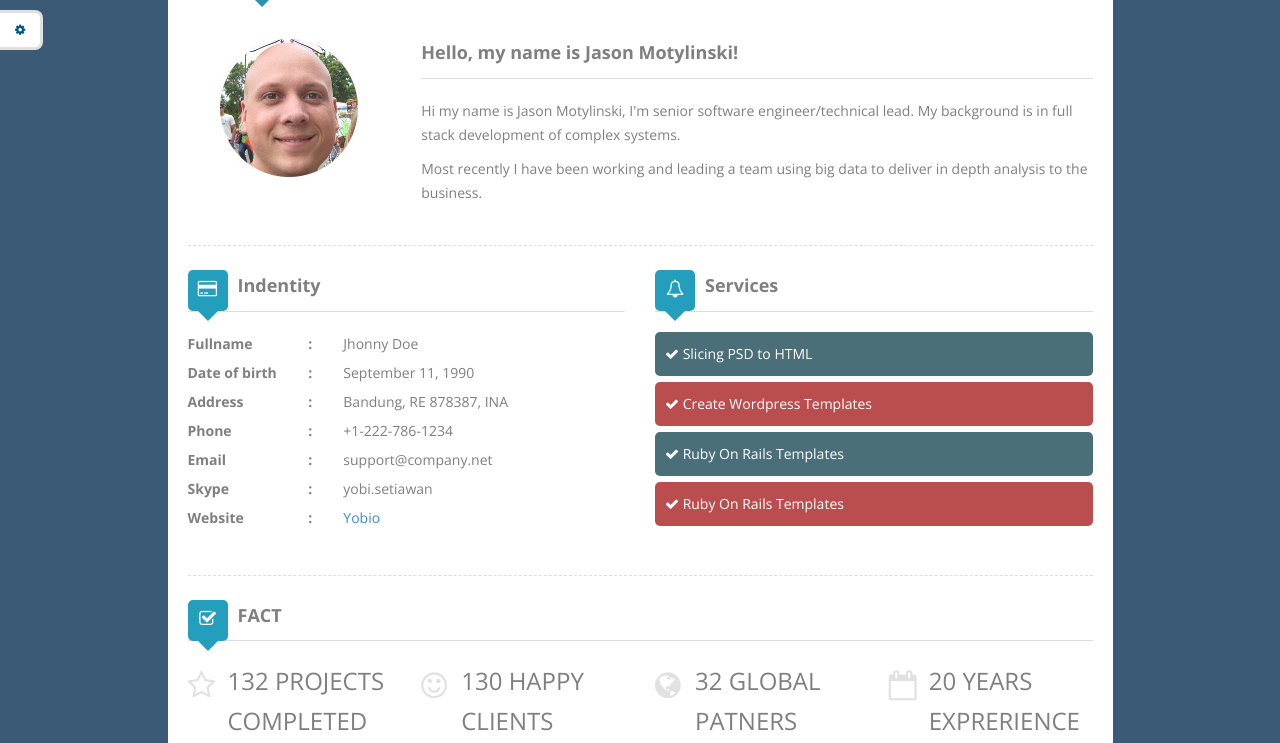
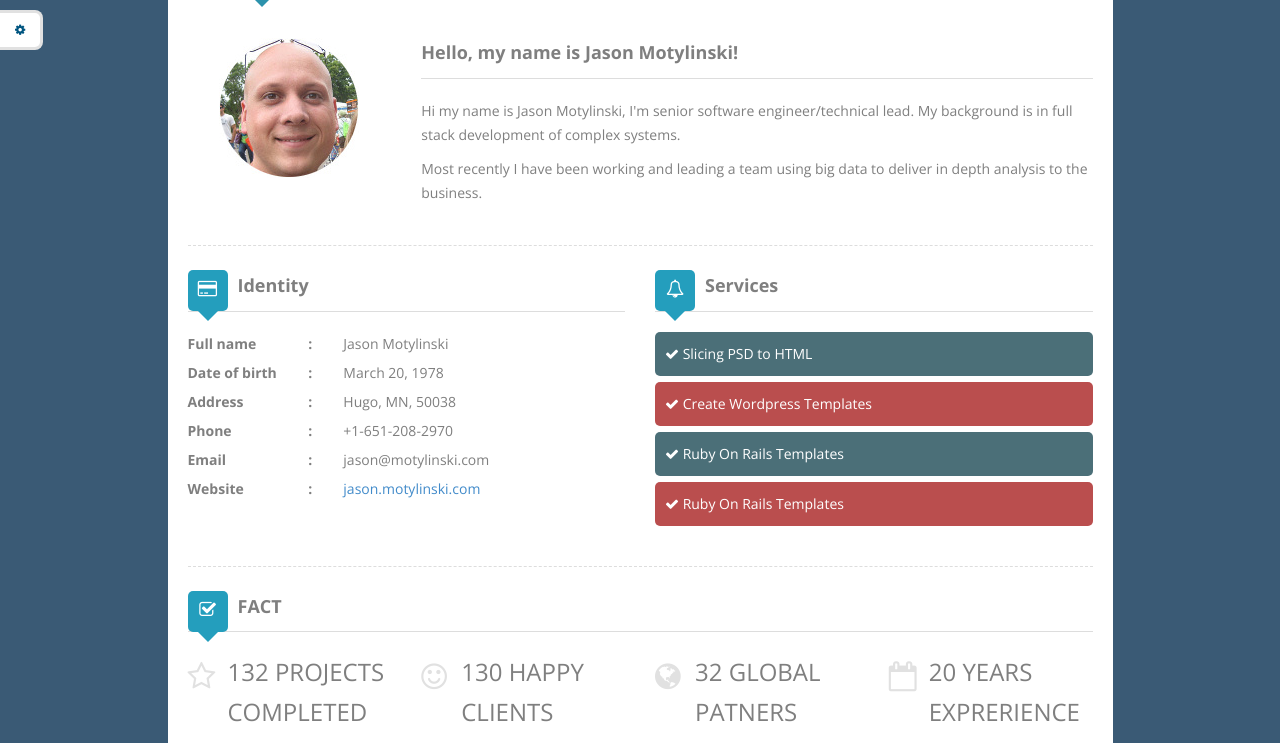
Before and after one commit to jasonmotylinski/jason.motylinski.com, a plain HTML site: page index.html in a window 1280 px wide. Both pictures are taken after a click on the link "About Me". Shown: the part 605-1348 px from the top of the page. Drawn offline with nearby package versions, Linux system fonts and the light colour scheme; some packages are replaced by stand-ins of ours.

Commit message:
Changed to linkedin link

```diff
--- a/index.html
+++ b/index.html
@@ -67,7 +67,7 @@
                 <div class="portrait-img-area">
                   <img src="assets/images/me-circle.jpg" alt="avatar" class="avatar"/>
                   <div class="profile-links">
-                    <a href="https://www.facebook.com/jasonmotylinski" class="facebook"  data-toggle="tooltip" data-placement="left" title="Facebook"><i class="fa fa-facebook"></i></a>
+                    <a href="https://www.linkedin.com/in/jasonmotylinski" class="facebook"  data-toggle="tooltip" data-placement="left" title="LinkedIn"><i class="fa fa-linkedin"></i></a>
                     <a href="https://www.twitter.com/jasonmotylinski" class="twitter"  data-toggle="tooltip" data-placement="right" title="Twitter"><i class="fa fa-twitter"></i></a>
                   </div>
                 </div>
@@ -152,35 +152,31 @@
                     <div class="deviter"></div>
                     <div class="row">
                       <div class="col-md-6">
-                        <h3 class="title with-icon"><i class="fa fa-credit-card icn-title"></i> Indentity</h3>
+                        <h3 class="title with-icon"><i class="fa fa-credit-card icn-title"></i> Identity</h3>
                         <div class="identity-area">
                           <div class="row">
-                            <div class="col-sm-4"><label>Fullname</label></div>
-                            <div class="col-sm-8"> Jhonny Doe</div>
+                            <div class="col-sm-4"><label>Full name</label></div>
+                            <div class="col-sm-8"> Jason Motylinski</div>
                           </div>
                           <div class="row">
                             <div class="col-sm-4"><label>Date of birth</label></div>
-                            <div class="col-sm-8"> September 11, 1990</div>
+                            <div class="col-sm-8"> March 20, 1978</div>
                           </div>
                           <div class="row">
                             <div class="col-sm-4"><label>Address</label></div>
-                            <div class="col-sm-8"> Bandung, RE 878387, INA</div>
+                            <div class="col-sm-8"> Hugo, MN, 50038</div>
                           </div>
                           <div class="row">
                             <div class="col-sm-4"><label>Phone</label></div>
-                            <div class="col-sm-8"> +1-222-786-1234</div>
+                            <div class="col-sm-8"> +1-651-208-2970</div>
                           </div>
                           <div class="row">
                             <div class="col-sm-4"><label>Email</label></div>
-                            <div class="col-sm-8"> support@company.net</div>
-                          </div>
-                          <div class="row">
-                            <div class="col-sm-4"><label>Skype</label></div>
-                            <div class="col-sm-8"> yobi.setiawan</div>
+                            <div class="col-sm-8"> jason@motylinski.com</div>
                           </div>
                           <div class="row">
                             <div class="col-sm-4"><label>Website</label></div>
-                            <div class="col-sm-8"> <a target="_blank" href="https://wrapbootstrap.com/user/yobio">Yobio</a></div>
+                            <div class="col-sm-8"> <a target="_blank" href="http://jason.motylinski.com">jason.motylinski.com</a></div>
                           </div>
                         </div>
                       </div>
```
